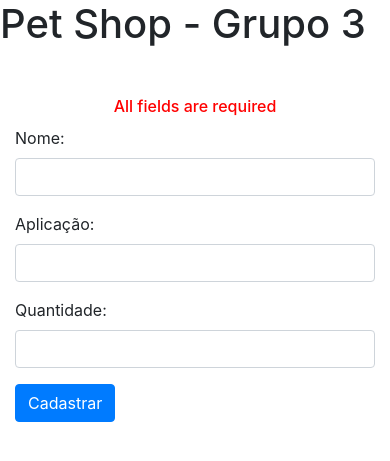
After one commit to VitorWall/pet_shop_bd, a Django app: template pet_shop_bd/sistema_pet_shop/templates/novo_produto.html in a window 390 px wide. The commit adds this page. Shown: the top 461 px of the page. Run offline with Django 3.2, Linux system fonts and the light colour scheme; the template is opened without the code that fills it: values that come from a table or form of the project are taken from there, others are empty; some libraries are stand-ins or nearby versions.

Commit message:
método para adicionar um produto do estoque de uma unidade

```diff
--- a/pet_shop_bd/sistema_pet_shop/forms.py
+++ b/pet_shop_bd/sistema_pet_shop/forms.py
@@ -51,3 +51,9 @@ class EstadiaForm(forms.ModelForm):
         model = Estadia
         fields = "__all__"
         widgets = {'pet': forms.HiddenInput()}
+
+class ProdutoForm(forms.ModelForm):
+    class Meta:
+        model = Produto
+        fields = "__all__"
+        widgets = {'unidade': forms.HiddenInput()}
--- /dev/null
+++ b/pet_shop_bd/sistema_pet_shop/templates/novo_produto.html
@@ -0,0 +1,44 @@
+{% extends "sistema_pet_shop/base.html"%}
+{% load widget_tweaks %}
+
+{% block title %}Novo Produto{% endblock %}
+
+{% block content %}
+<div class="container-fluid">
+    <div class="row">
+        <div class="col-md-1 col-xs-1 col-sm-1"></div>
+
+        <div class="col-md-10 col-xs-10 col-sm-10 ">
+            <br />
+            <h6 style="text-align:center;">
+                <font color="red"> All fields are required</font>
+            </h6>
+        </div>
+        <div class="col-md-1 col-xs-1 col-sm-1">
+        </div>
+    </div>
+    <div class="row">
+        <div class="col-md-1 col-xs-1 col-sm-1"></div>
+        <div class="col-md-10 col-xs-10 col-sm-10">
+            <form method="post" novalidate>
+                {% csrf_token %}
+                {% for hidden_field in form.hidden_fields %}
+                {{ hidden_field }}
+                {% endfor %}
+                {% for field in form.visible_fields %}
+                <div class="form-group">
+                    {{ field.label_tag }}
+                    {% render_field field class="form-control" %}
+                    {% if field.help_text %}
+                    <small class="form-text text-muted">{{ field.help_text }}</small>
+                    {% endif %}
+                </div>
+                {% endfor %}
+                <button type="submit" class="btn btn-primary">Cadastrar</button>
+            </form>
+            <br>
+        </div>
+        <div class="col-md-1 col-xs-1 col-sm-1"></div>
+    </div>
+</div>
+{% endblock %}
--- a/pet_shop_bd/sistema_pet_shop/templates/sistema_pet_shop/produto_list.html
+++ b/pet_shop_bd/sistema_pet_shop/templates/sistema_pet_shop/produto_list.html
@@ -4,7 +4,7 @@
 
 {% block content %}
     <h3>Estoque de {{estoque.unidade.nome}}</h3>
-    <a href="/novo-produto">
+    <a href="/novo-produto/{{estoque.unidade.id}}">
         <button class="btn btn-primary">Adicionar Produto</button>
     </a>
     <table class="table"  style="width:80% ">
--- a/pet_shop_bd/sistema_pet_shop/urls.py
+++ b/pet_shop_bd/sistema_pet_shop/urls.py
@@ -43,5 +43,6 @@ urlpatterns = [
     path('editar-estadia/<int:pk>', views.editEstadia, name="nova-estadia"),
     path('delete-estadia/<int:pk>', views.deleteEstadia, name='delete-estadia'),
     path('estoque/<int:pk>', views.Estoque.as_view(), name="estoque"),
+    path('novo-produto/<int:pk>', views.novoProduto, name="novo-produto"),
 
 ]
```
Also changed, not shown: pet_shop_bd/sistema_pet_shop/views.py (+12 -0 lines).
